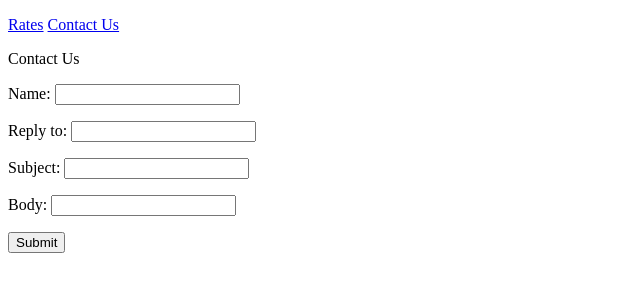
After one commit to DmytroKaminskiy/currency_6, a Django app: page /currency/contact-us/create/ in a window 1280 px wide. The commit adds this page. Shown: the top 300 px of the page, without its empty margins (0-640 px from the left). Run offline with Django 3.2, Linux system fonts and the light colour scheme.

Commit message:
lesson11

```diff
--- /dev/null
+++ b/app/currency/middlewares.py
@@ -0,0 +1,14 @@
+from time import time
+
+
+class RequestResponseTimeMiddleware:
+    def __init__(self, get_response):
+        self.get_response = get_response
+
+    def __call__(self, request):
+        start = time()
+        response = self.get_response(request)
+        end = time()
+        print(f'View took to execute: {end - start}')
+        # RequestResponseLog.objects.create(path=..., request_method=..., time=...)
+        return response
--- a/app/currency/models.py
+++ b/app/currency/models.py
@@ -24,3 +24,12 @@ class Rate(models.Model):
 
 class Source(models.Model):
     name = models.CharField(max_length=64)
+
+
+class ContactUs(models.Model):
+    created = models.DateTimeField(auto_now_add=True)
+    name = models.CharField(max_length=128)
+    reply_to = models.EmailField()
+    subject = models.CharField(max_length=128)
+    body = models.CharField(max_length=1024)
+    raw_content = models.TextField()
--- /dev/null
+++ b/app/currency/templates/contactus_create.html
@@ -0,0 +1,13 @@
+{% extends 'base.html' %}
+
+{% block title %}Contact Us{% endblock title %}
+
+{% block content %}
+    Contact Us
+
+    <form method="post">
+        {% csrf_token %}
+        {{ form.as_p }}
+        <button type="submit">Submit</button>
+    </form>
+{% endblock content %}
--- a/app/currency/templates/includes/navbar.html
+++ b/app/currency/templates/includes/navbar.html
@@ -1,3 +1,4 @@
 <p>
     <a href="{% url 'currency:rate-list' %}">Rates</a>
+    <a href="{% url 'currency:contactus-create' %}">Contact Us</a>
 </p>
--- a/app/currency/urls.py
+++ b/app/currency/urls.py
@@ -4,6 +4,7 @@ from currency.views import (
     RateUpdateView,
     RateDetailsView,
     RateDeleteView,
+    ContactUsCreateView,
 )
 
 from django.urls import path
@@ -17,4 +18,6 @@ urlpatterns = [
     path('rate/update/<int:pk>/', RateUpdateView.as_view(), name='rate-update'),
     path('rate/delete/<int:pk>/', RateDeleteView.as_view(), name='rate-delete'),
     path('rate/details/<int:pk>/', RateDetailsView.as_view(), name='rate-details'),
+
+    path('contact-us/create/', ContactUsCreateView.as_view(), name='contactus-create'),
 ]
--- a/app/currency/views.py
+++ b/app/currency/views.py
@@ -1,6 +1,8 @@
+from time import time
+from django.core.mail import send_mail
 from django.urls import reverse, reverse_lazy
 
-from currency.models import Rate
+from currency.models import Rate, ContactUs
 from currency.forms import RateForm
 
 from django.views.generic import (
@@ -9,8 +11,8 @@ from django.views.generic import (
     UpdateView,
     DetailView,
     DeleteView,
-    TemplateView,
 )
+from django.conf import settings
 
 
 # class IndexView(TemplateView):
@@ -48,3 +50,52 @@ class RateDeleteView(DeleteView):
     # return HttpResponseRedirect('/rate/list/')
     # return HttpResponseRedirect(reverse('rate-list'))
     # return redirect('rate-list')
+
+
+class ContactUsCreateView(CreateView):
+    model = ContactUs
+    template_name = 'contactus_create.html'
+    success_url = reverse_lazy('index')
+    fields = (
+        'name',
+        'reply_to',
+        'subject',
+        'body',
+    )
+
+    def _send_email(self):
+        subject = 'User ContactUs'
+        body = f'''
+            Request From: {self.object.name}
+            Email to reply: {self.object.reply_to}
+            Subject: {self.object.subject}
+
+            Body: {self.object.body}
+        '''
+        send_mail(
+            subject,
+            body,
+            settings.DEFAULT_FROM_EMAIL,
+            [settings.DEFAULT_FROM_EMAIL],
+            fail_silently=False,
+        )
+
+    def form_valid(self, form):
+        redirect = super().form_valid(form)
+        self._send_email()
+        return redirect
+
+'''
+User form
+name: Dima
+reply_to: fenderoksp@gmail.com
+subject: Test
+body: Test body
+
+SMTP - simple mail transfer protocol
+
+send email to support
+recipient: support@fakemail.com
+Subject: User ContactUs
+Body: Request from: Dima. Email to reply: fenderoksp@gmail.com. Subject: Test, Body: Test Body
+'''
--- a/app/settings/urls.py
+++ b/app/settings/urls.py
@@ -9,7 +9,6 @@ from django.urls import path, include
 
 
 urlpatterns = [
-    path('grappelli/', include('grappelli.urls')), # grappelli URLS
     path('admin/', admin.site.urls),
 
     path('__debug__/', include(debug_toolbar.urls)),
```
Also changed, not shown: app/settings/settings.py (+11 -1 lines), app/currency/migrations/0005_auto_20211104_1744.py (added), 2 other files.
